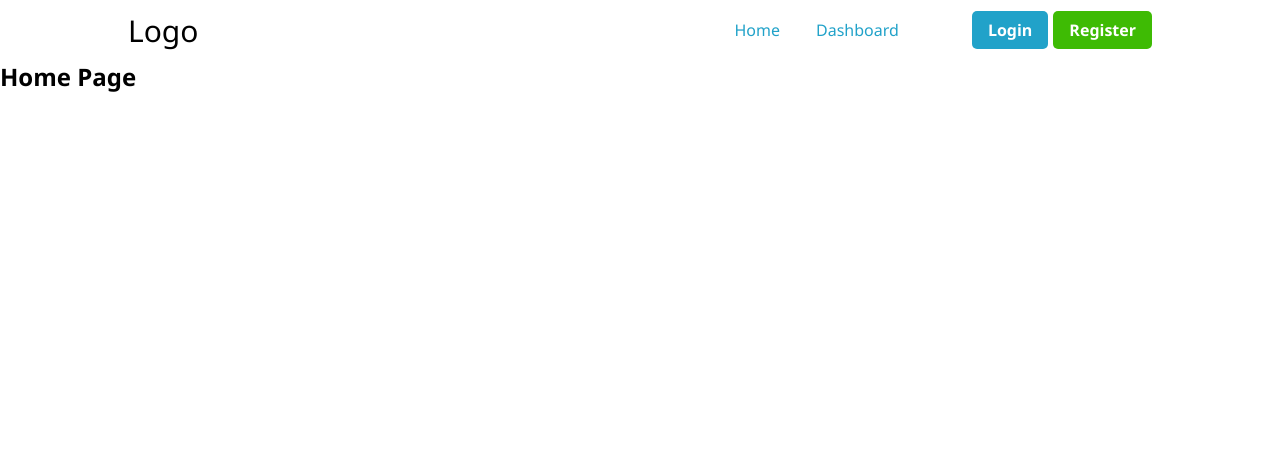
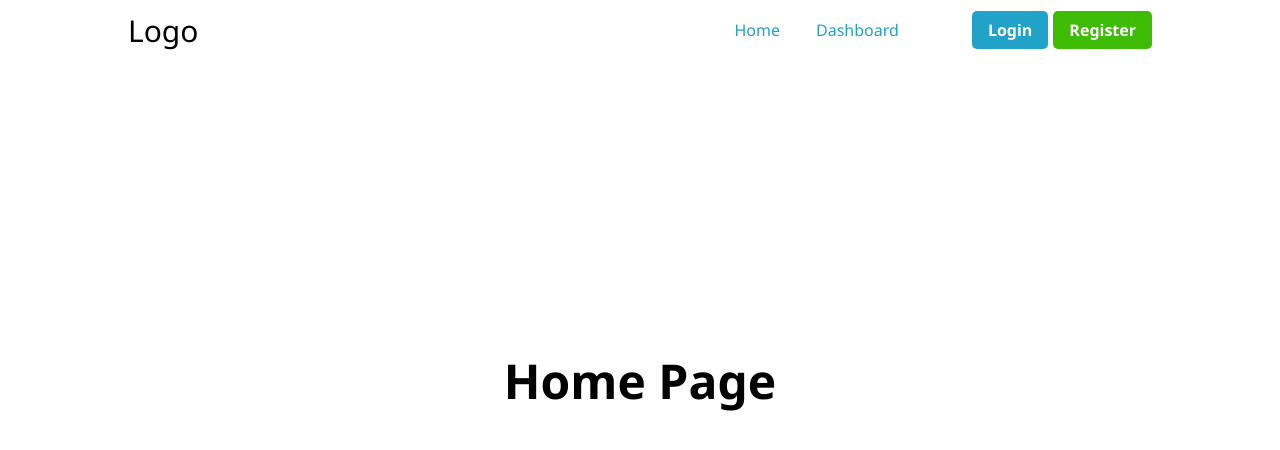
Before and after one commit to mahmoudSElsebaey/Authentication_app_Frontend, a React (Vite) app: page / in a window 1280 px wide. Shown: the top 450 px of the page. Built offline with nearby package versions, Linux system fonts and the light colour scheme.

Commit message:
add home page for test routing

```diff
--- a/src/App.css
+++ b/src/App.css
@@ -23,3 +23,12 @@ header {
   color: green;
 
 }
+
+.home-page {
+  display: flex;
+  justify-content: center;
+  align-items: center;
+  height: 80vh;
+  font-size: 48px;
+  font-weight: bold;
+}
--- a/src/App.jsx
+++ b/src/App.jsx
@@ -12,6 +12,7 @@ import Register from "./pages/auth/Register";
 import Dashboard from "./pages/Dashboard";
 import Cookies from "js-cookie";
 import { RequireAuth } from "./components/auth/RequireAuth";
+import { Home } from "./pages/Home";
 
 function App() {
   const accessToken = Cookies.get("accessToken");
@@ -19,7 +20,7 @@ function App() {
   const router = createBrowserRouter(
     createRoutesFromElements(
       <Route path="/" element={<RootLayout />}>
-        <Route index element={<h2>Home Page</h2>} />
+        <Route index element={<Home />} />
         <Route path="auth">
           <Route
             path="login"
--- /dev/null
+++ b/src/pages/Home.jsx
@@ -0,0 +1,7 @@
+import React from 'react'
+
+export const Home = () => {
+  return (
+    <div className="home-page">Home Page</div>
+  )
+}
```
